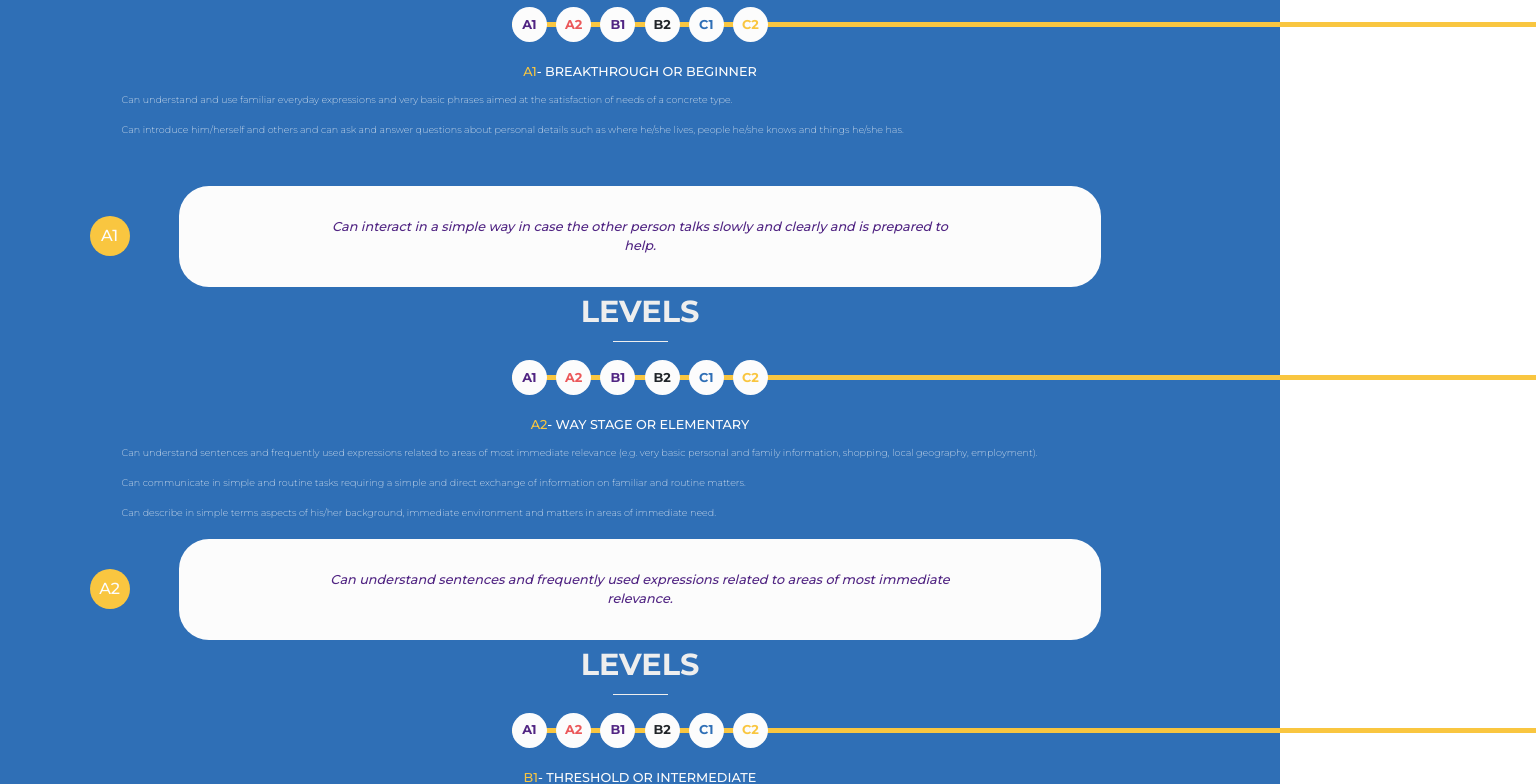
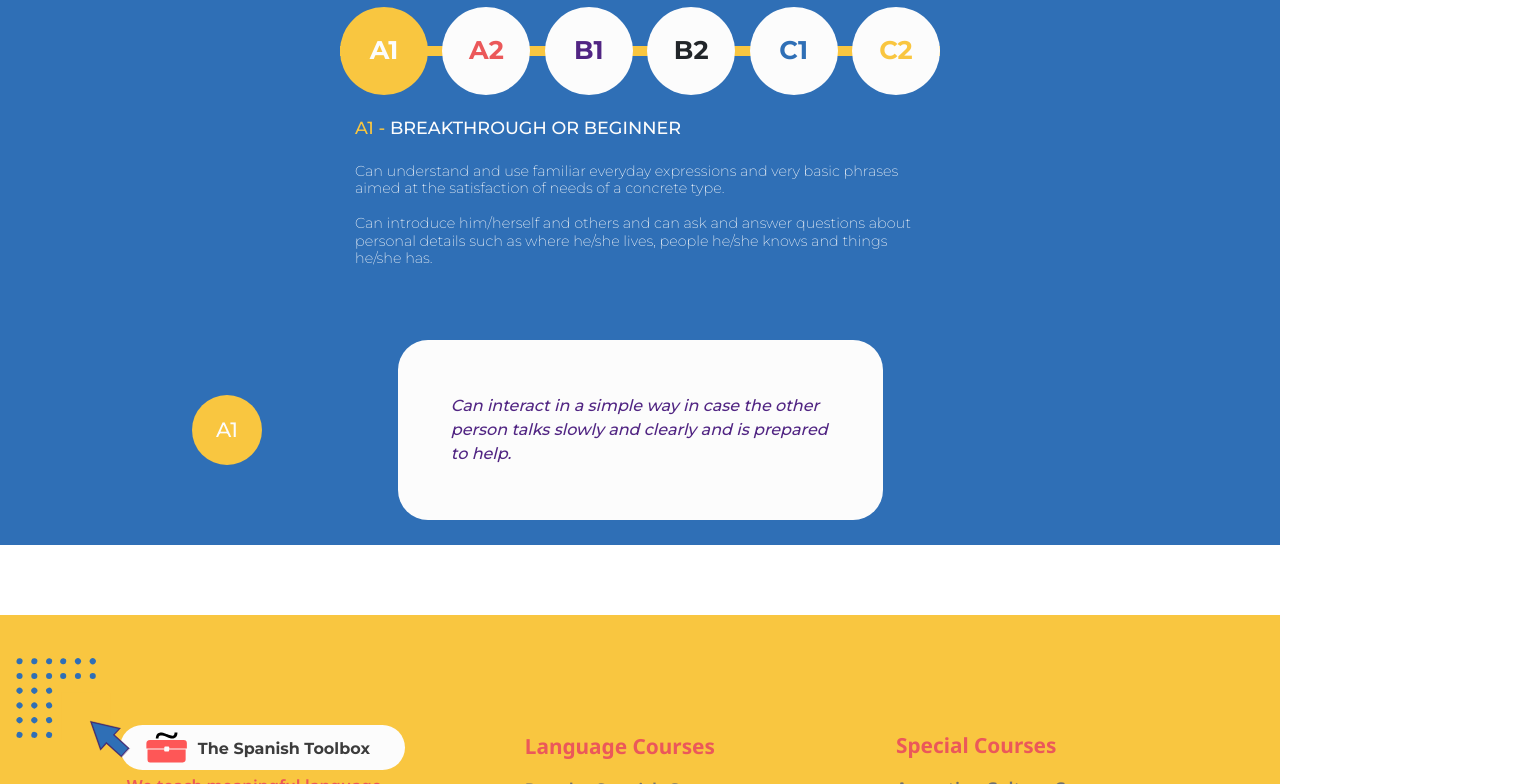
Before and after one commit to GustavoCarrena/spanishToolbox, a React (Vite) app: page /language in a window 1280 px wide. Shown: the part 1500-2284 px from the top of the page, 1536 px wide, since content can reach past the window. Built offline with nearby package versions, Linux system fonts and the light colour scheme.

Commit message:
levels media 768px

```diff
--- a/src/components/Levels.jsx
+++ b/src/components/Levels.jsx
@@ -1,35 +1,12 @@
-import React from 'react';
+import React, { useEffect, useState } from 'react';
+import { useLevels } from '../hooks/useLevels';
 import styles from './levels.module.scss';
 
 export const Levels = ({text}) => {
 
-
-    // const finding = text.map(p=>p).find(p=>p.level === "A1");
-
-    // console.log(finding);
-
-    // const finding = () => {
-    //     const p = text.map(p=>p)
-    // //    const p = text.map(p=>p).find(p=> p.level === level).title
-    // //    const titles = p.find(p=> p.level === level).title
-    //    return p;
-    // };
-
-    // const handlep = (level) =>{
-
-    // }
-
-    // console.log(finding("A2"));
-
-
-
-    // console.log(filtered.filter('A1'));
-
-
+    const { levels,titles,text1,text2,text3,text4,handle, level} = useLevels(text)
 
     return (
-
-
 
             <section className={styles.section}>
 
@@ -41,39 +18,39 @@ export const Levels = ({text}) => {
             <div className={styles.boxContainer}>
                 <div className={styles.line}></div>
                     <div  className={styles.circlesContainer}>
-                        <div className={`${styles.circles} ${styles.circle1}`}>A1</div>
+                        <div onClick={handle.A1} className={`${styles.circles} ${styles.circle1}`}>A1</div>
                     </div>
                     <div className={styles.circlesContainer}>
-                        <div className={`${styles.circles} ${styles.circle2}`}>A2</div>
+                        <div onClick={handle.A2} className={(level === 'A2' ||level === 'B1' ||level === 'B2' ||level === 'C1' ||level === 'C2') ? styles.circle1 : `${styles.circles} ${styles.circle2}`}>A2</div>
                     </div>
                     <div className={styles.circlesContainer}>
-                        <div className={`${styles.circles} ${styles.circle3}`}>B1</div>
+                        <div onClick={handle.B1} className={(level === 'B1' || level === 'B2' || level === 'C1' || level === 'C2') ? styles.circle1 : `${styles.circles} ${styles.circle3}`}>B1</div>
                     </div>
                     <div className={styles.circlesContainer}>
-                        <div className={`${styles.circles} ${styles.circle4}`}>B2</div>
+                        <div onClick={handle.B2} className={(level === 'B2' || level === 'C1' || level === 'C2') ? styles.circle1 :`${styles.circles} ${styles.circle4}`}>B2</div>
                     </div>
                     <div className={styles.circlesContainer}>
-                        <div className={`${styles.circles} ${styles.circle5}`}>C1</div>
+                        <div onClick={handle.C1} className={(level === 'C1' || level === 'C2') ? styles.circle1 :`${styles.circles} ${styles.circle5}`}>C1</div>
                     </div>
                     <div className={styles.circlesContainer}>
-                        <div className={`${styles.circles} ${styles.circle6}`}>C2</div>
+                        <div onClick={handle.C2} className={(level === 'C2') ? styles.circle1 :`${styles.circles} ${styles.circle6}`}>C2</div>
                     </div>
             </div>
 
             <div className={styles.textContainer}>
             <div className={styles.largeTextContainer}>
-                <div className={styles.titleLargeText}><span className={styles.level}>{text.level}</span>{text.title}</div>
+                <div className={styles.titleLargeText}><span className={styles.level}>{levels} - </span>{titles}</div>
                 <div className={styles.textLargeText}>
-                    <div className={styles.text}>{text.text1}</div>
-                    <div className={styles.text}>{text.text2}</div>
-                    <div className={styles.text}>{text.text3}</div>
+                    <div className={styles.text}>{text1}</div>
+                    <div className={styles.text}>{text2}</div>
+                    <div className={styles.text}>{text3}</div>
                 </div>
             </div>
             <div className={styles.shortTextContainer}>
                 <div className={styles.circleShortTextContainer}>
-                    <div className={styles.circleShortText}><span>{text.level}</span></div>
+                    <div className={styles.circleShortText}><span>{levels}</span></div>
                 </div>
-                <div className={styles.textShortText}>{text.text4}</div>
+                <div className={styles.textShortText}>{text4}</div>
             </div>
         </div>
 
--- a/src/components/levels.module.scss
+++ b/src/components/levels.module.scss
@@ -29,7 +29,16 @@
         @include mixin.flex-row-nowrap(center, space-between);
         width: 100%;
         margin: 18px 0 20px 0;
-        max-width: 256px;
+        max-width: 260px;
+        @media(min-width:375px){
+            max-width: 325px;
+        }
+        @media(min-width:500px){
+            max-width: 430px;
+        }
+        @media(min-width:768px){
+            max-width: 600px;
+        }
 
         .line {
             position: absolute;
@@ -37,7 +46,20 @@
             background-color: var(--yellow);
             height: 5px;
             width: 80%;
+            max-width: 256px;
             align-self: center;
+            @media(min-width:375px){
+                width: 100%;
+                max-width: 325px;
+            }
+            @media(min-width:500px){
+                max-width: 430px;
+                height: 10px;
+            }
+            @media(min-width:768px){
+                max-width: 600px;
+            }
+
         }
 
         .circlesContainer {
@@ -45,6 +67,18 @@
             width: 35px;
             height: 35px;
             z-index: 2;
+            @media(min-width:375px){
+                width: 44px;
+                height: 44px;
+            }
+            @media(min-width:500px){
+                width: 60px;
+                height: 60px;
+            }
+            @media(min-width:500px){
+                width: 88px;
+                height: 88px;
+            }
             .circles{
                 @include mixin.flex-row-nowrap(center, center);
                 background-color: var(--white);
@@ -55,9 +89,33 @@
                 font-size: 0.8rem;
                 text-align: center;
                 font-weight: bold;
+                @media(min-width:500px){
+                    font-size: 1.1rem;
+                }
+                @media(min-width:768px){
+                    font-size: 1.6rem;
+                }
+
             }
             .circle1{
-                color: var(--violet);
+                @include mixin.flex-row-nowrap(center, center);
+                background-color: var(--yellow);
+                border-radius: 50%;
+                width: 100%;
+                height: 100%;
+                font-family: var(--montserrat-font);
+                font-size: 0.8rem;
+                text-align: center;
+                font-weight: bold;
+                color: var(--white);
+                @media(min-width:500px){
+                    font-size: 1.1rem;
+                }
+                @media(min-width:768px){
+                    font-size: 1.6rem;
+                }
+
+
             }
             .circle2{
                 color: var(--second-orange);
@@ -80,52 +138,142 @@
     .textContainer{
         @include mixin.flex-column-nowrap(center, center);
         width: 90%;
-        height: 250px;
+        height: 365px;
+        @media(min-width:375px){
+            height: auto;
+        }
+        @media(min-width:768px){
+            width: 79%;
+        }
         .largeTextContainer{
             @include mixin.flex-column-nowrap(center, flex-start);
             text-align: center;
-            height: 200px;
+            height: 300px;
             width: 100%;
             font-family: var(--montserrat-font);
             color: var(--white);
-
+            @media(min-width:375px){
+                height: 250px;
+            }
+            @media(min-width:500px){
+                height: 270px;
+            }
+            @media(min-width:768px){
+                height: 225px;
+            }
             .titleLargeText{
-                width: 90%;
+                width: 77%;
+                height: 39px;
                 font-size: 0.8rem;
                 color: var(--white);
                 margin-bottom: 15px;
+                text-align:center;
+                @media(min-width:375px){
+                    width: 94%;
+                    max-width: 318px;
+                    margin-bottom: 12px;
+                    text-align: start;
+                    font-size: 0.85rem;
+                }
+                @media(min-width:500px){
+                    max-width: 416px;
+                    margin-bottom: 16px;
+                    font-size: 1.1rem;
+                }
+                @media(min-width:768px){
+                    max-width: 570px;
+                    margin-bottom: 16px;
+                    font-size: 1.1rem;
+                }
+
                 .level{
                     color: var(--yellow);
                 }
             }
             .textLargeText{
                 width: 90%;
+                height: 142px;
                 font-size: 0.6rem;
                 text-align: start;
                 font-weight: lighter;
+                @media(min-width:375px){
+                    width: 100%;
+                    height: 317px;
+                    max-width: 317px;
+                    font-size: 0.75rem;
+                }
+                @media(min-width:500px){
+                    height: 317px;
+                    max-width: 416px;
+                    font-size: 0.9rem;
+                }
+                @media(min-width:768px){
+                    max-width: 570px;
+                    height: 215px;
+                }
 
                 .text{
                     width: 100%;
-                    line-height: 8px;
-                    height: 30px;
+                    line-height: 0.8rem;
+                    height: 57px;
+                    margin-bottom: 7px;
+                    @media(min-width:375px){
+                        font-size: 0.85rem;
+                        height: auto;
+                        max-height: 76px;
+                        line-height: 0.9rem;
+                        margin-bottom: 17px;
+                    }
+                    @media(min-width:500px){
+                        font-size: unset;
+                        line-height: 1.1rem;
+
+                    }
+
                 }
             }
         }
         .shortTextContainer{
             @include mixin.flex-row-nowrap(center, center);
-            height: 200px;
-            width: 80%;
+            height: 180px;
+            width: 90%;
             border-radius: 30px;
             background-color: var(--white);
             margin: 0 0 25px 0;
+            @media(min-width:375px){
+                max-width: 345px;
+            }
+            @media(min-width:500px){
+                max-width: 425px;
+                width: 95%;
+            }
+            @media(min-width:768px){
+                max-width: 485px;
+            }
+
             .circleShortTextContainer{
                 @include mixin.flex-row-nowrap(center, center);
-                width: 40px;
-                height: 40px;
+                width: 50px;
+                height: 50px;
                 position: absolute;
-                left: 7%;
+                left: 2%;
                 text-align: center;
-
+                @media(min-width:500px){
+                    width: 70px;
+                    height: 70px;
+                }
+                @media(min-width:560px){
+                    left: 5%;
+                }
+                @media(min-width:590px){
+                    left: 8%;
+                }
+                @media(min-width:650px){
+                    left: 12%;
+                }
+                @media(min-width:700px){
+                    left: 15%;
+                }
 
                 .circleShortText{
                     @include mixin.flex-row-nowrap(center, center);
@@ -136,16 +284,29 @@
                     font-family: var(--montserrat-font);
                     font-size: 1rem;
                     color: var(--white);
+                    @media(min-width:500px){
+                        font-size: 1.3rem;
+                    }
 
                 }
             }
             .textShortText{
                 width: 70%;
-                text-align: center;
+                text-align: start;
                 font-family: var(--montserrat-font);
                 color: var(--violet);
                 font-style: italic;
                 font-size: 0.8rem;
+                @media(min-width:375px){
+                    @include mixin.flex-row-nowrap(center, flex-start);
+                    width: 80%;
+                    height: 90%;
+                    font-size: 0.9rem;
+                }
+                @media(min-width:500px){
+                    width: 78%;
+                    font-size: 1rem;
+                }
 
             }
         }
--- a/src/containers/LanguageCourses.jsx
+++ b/src/containers/LanguageCourses.jsx
@@ -9,7 +9,7 @@ import styles from './languageCourses.module.scss';
 
 export const LanguageCourses = () => {
 
-  const texts = levelsText();
+  const text = levelsText();
 
   const navigate = useNavigate();
   const handleToHome = () =>{
@@ -25,13 +25,7 @@ export const LanguageCourses = () => {
         </div>
         <LetsLearn/>
         <WhyUs/>
-
-        {
-          texts.map(text => (
-            <Levels text={text} key={text.level}/>
-          ))
-
-        }
+        <Levels text={text}/>
       </div>
     </section>
   )
--- a/src/helpers/levelsText.js
+++ b/src/helpers/levelsText.js
@@ -4,7 +4,7 @@ export const levelsText = () => {
     const texts = [
         {
                 level: "A1",
-                title: "- BREAKTHROUGH OR BEGINNER",
+                title: "BREAKTHROUGH OR BEGINNER",
                 text1: "Can understand and use familiar everyday expressions and very basic phrases aimed at the satisfaction of needs of a concrete type.",
                 text2: "Can introduce him/herself and others and can ask and answer questions about personal details such as where he/she lives, people he/she knows and things he/she has.",
                 text3: "",
@@ -13,7 +13,7 @@ export const levelsText = () => {
 
         {
                 level: "A2",
-                title: "- WAY STAGE OR ELEMENTARY",
+                title: "WAY STAGE OR ELEMENTARY",
                 text1: "Can understand sentences and frequently used expressions related to areas of most immediate relevance (e.g. very basic personal and family information, shopping, local geography, employment).",
                 text2: "Can communicate in simple and routine tasks requiring a simple and direct exchange of information on familiar and routine matters.",
                 text3: "Can describe in simple terms aspects of his/her background, immediate environment and matters in areas of immediate need.",
@@ -22,7 +22,7 @@ export const levelsText = () => {
 
         {
                 level: "B1",
-                title: "- THRESHOLD OR INTERMEDIATE",
+                title: "THRESHOLD OR INTERMEDIATE",
                 text1: "Can understand the main points of clear standard input on familiar matters regularly encountered in work, school, leisure, etc.",
                 text2: "Can deal with most situations likely to arise while traveling in an area where the language is spoken. Can produce simple connected texts on topics that are familiar or of personal interest.",
                 text3: "Can describe experiences and events, dreams, hopes and ambitions and briefly give reasons and explanations for opinions and plans.",
@@ -31,7 +31,7 @@ export const levelsText = () => {
 
         {
                 level: "B2",
-                title: "- VANTAGE OR UPPER INTERMEDIATE",
+                title: "VANTAGE OR UPPER INTERMEDIATE",
                 text1: "Can understand the main ideas of complex text on both concrete and abstract topics, including technical discussions in his/her field of specialization.",
                 text2: "Can interact with a degree of fluency and spontaneity that makes regular interaction with native speakers quite possible without strain for either party.",
                 text3: "Can produce clear, detailed text on a wide range of subjects and explain a viewpoint on a topical issue giving the advantages and disadvantages of various options.",
@@ -40,7 +40,7 @@ export const levelsText = () => {
 
         {
                 level: "C1",
-                title: "- EFFECTIVE OPERATIONAL PROFICIENCY OR ADVANCED",
+                title: "EFFECTIVE OPERATIONAL PROFICIENCY OR ADVANCED",
                 text1: "Can understand a wide range of demanding, longer texts, and recognize implicit meaning.",
                 text2: "Can express ideas fluently and spontaneously without much obvious searching for expressions.",
                 text3: "Can produce clear, well-structured, detailed text on complex subjects, showing controlled use of organizational patterns, connectors and cohesive devices.",
@@ -49,7 +49,7 @@ export const levelsText = () => {
 
         {
                 level: "C2",
-                title: "- MASTERY OR PROFICIENCY",
+                title: "MASTERY OR PROFICIENCY",
                 text1: "Can understand with ease virtually everything heard or read.",
                 text2: "Can summarize information from different spoken and written sources, reconstructing arguments and accounts in a coherent presentation.",
                 text3: "Can express him/herself spontaneously, very fluently and precisely, differentiating finer shades of meaning even in the most complex situations.",
--- /dev/null
+++ b/src/hooks/useLevels.js
@@ -0,0 +1,46 @@
+import React, { useState } from 'react';
+
+
+export const useLevels = (text) => {
+
+    const [level, setLevel] = useState('A1');
+
+    const content = (serachedLevel) => {
+        for (const value in text) {
+            if (text[value]['level'] === serachedLevel) {
+                return text[value]
+            }
+        }
+    };
+
+    const levels = content(level).level;
+    const titles = content(level).title;
+    const text1 = content(level).text1;
+    const text2 = content(level).text2;
+    const text3 = content(level).text3;
+    const text4 = content(level).text4;
+
+
+    const handle = {
+        A1: () => setLevel('A1'),
+        A2: () => setLevel('A2'),
+        B1: () => setLevel('B1'),
+        B2: () => setLevel('B2'),
+        C1: () => setLevel('C1'),
+        C2: () => setLevel('C2'),
+    };
+
+
+    return {
+        levels,
+        titles,
+        text1,
+        text2,
+        text3,
+        text4,
+        handle,
+        level
+    }
+
+
+}
```
